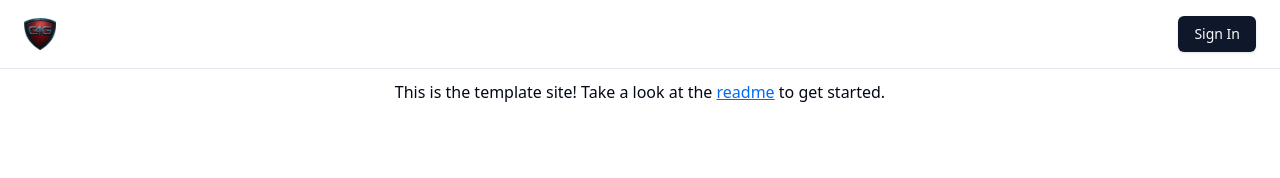
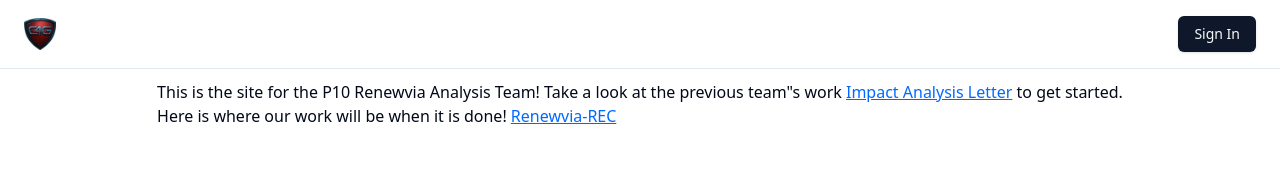
Before and after one commit to jeremy3298/CS-6150-P10-Website, a Next.js app: page / in a window 1280 px wide. Shown: the top 178 px of the page. Built offline with nearby package versions, Linux system fonts and the light colour scheme; no server answers.

Commit message:
Commit message

```diff
--- a/next.config.ts
+++ b/next.config.ts
@@ -5,3 +5,11 @@ const nextConfig: NextConfig = {
 };
 
 export default nextConfig;
+
+module.exports = {
+    eslint: {
+        // Warning: This allows production builds to successfully complete even if
+        // your project has ESLint errors.
+        ignoreDuringBuilds: true,
+    },
+}
--- a/src/app/page.tsx
+++ b/src/app/page.tsx
@@ -1,16 +1,23 @@
 export default function Home() {
   return (
-    <div className='flex items-center justify-center p-4'>
+    <div className="flex items-center justify-center p-4">
       <p>
-        This is the template site! Take a look at the&nbsp;
+        This is the site for the P10 Renewvia Analysis Team! Take a look at the previous team"s work&nbsp;
         <a
-          className='text-link'
-          href='https://github.gatech.edu/cs-6150-computing-for-good/template?tab=readme-ov-file#getting-started'
-          target='_blank'
+          className="text-link"
+                  href="https://github.com/Renewvia-Energy/impact-analysis/tree/achemso-letter"
+          target="_blank"
         >
-          readme
+          Impact Analysis Letter
         </a>
-        &nbsp;to get started.
+        &nbsp;to get started.<br />Here is where our work will be when it is done!&nbsp;
+        <a
+           className="text-link"
+           href="https://github.com/Renewvia-Energy/Renewvia-REC"
+           target="_blank"
+           >
+           Renewvia-REC
+         </a>
       </p>
     </div>
   );
```
Also changed, not shown: package.json (+13 -0 lines), 1 other file (tests, documents, lock files or other folders).
